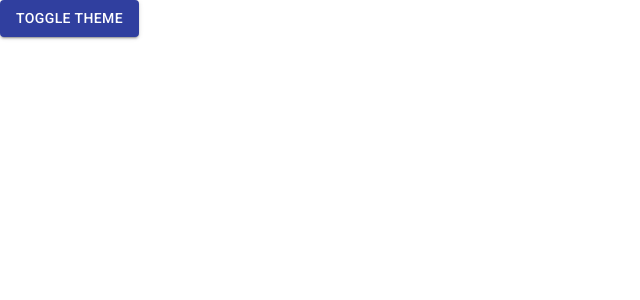
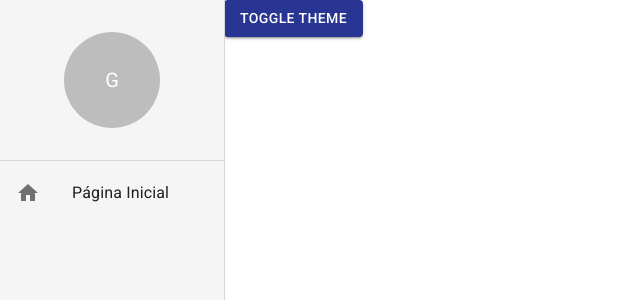
Before and after one commit to MASguilherme/crud-react-com-mui, a React (Create React App) app in the folder crud/: page /pagina-inicial in a window 1280 px wide. Shown: the top 300 px of the page, without its empty margins (0-640 px from the left). Built offline with nearby package versions, Linux system fonts and the light colour scheme.

Commit message:
feat: configurações do drawer

```diff
--- a/crud/src/App.tsx
+++ b/crud/src/App.tsx
@@ -1,12 +1,16 @@
 import { BrowserRouter } from 'react-router-dom';
 import { AppRoutes } from './routes';
 import { AppThemeProvider } from './shared/contexts';
+
+import { MenuLateral } from './shared/components';
 
 export const App = () => {
   return (
     <AppThemeProvider>
       <BrowserRouter>
-        <AppRoutes />
+        <MenuLateral>
+          <AppRoutes />
+        </MenuLateral>
       </BrowserRouter>
     </AppThemeProvider>
   );
--- a/crud/src/routes/index.tsx
+++ b/crud/src/routes/index.tsx
@@ -14,4 +14,4 @@
       <Route path='*' element={<Navigate to='pagina-inicial' />} />
     </Routes>
   );
-}
+};
--- a/crud/src/shared/components/index.ts
+++ b/crud/src/shared/components/index.ts
@@ -1 +1 @@
-export {};
+export * from './menu-lateral/MenuLateral';
--- /dev/null
+++ b/crud/src/shared/components/menu-lateral/MenuLateral.tsx
@@ -0,0 +1,51 @@
+import {
+  ListItemButton, ListItemIcon,
+  ListItemText, Icon,
+  Drawer, useTheme,
+  Divider, List,
+  Box, Avatar,
+} from '@mui/material';
+
+interface IMenuLateralProps {
+  children: React.ReactNode;
+}
+
+export const MenuLateral: React.FC<IMenuLateralProps> = ({ children }) => {
+  const theme = useTheme();
+
+  return (
+    <>
+      <Drawer open={true} variant={'permanent'}
+      >
+        <Box width={theme.spacing(28)} height='100%' display='flex' flexDirection='column'>
+
+          <Box width='100%' height={theme.spacing(20)}
+            display='flex' alignItems='center' justifyContent='center'
+          >
+            <Avatar sx={{ width: theme.spacing(12), height: theme.spacing(12) }}>
+              G
+            </Avatar>
+          </Box>
+
+          <Divider />
+
+          <Box flex={1}>
+            <List>
+              <ListItemButton>
+                <ListItemIcon>
+                  <Icon>home</Icon>
+                </ListItemIcon>
+                <ListItemText primary='Página Inicial' />
+              </ListItemButton>
+            </List>
+          </Box>
+
+        </Box>
+      </Drawer>
+
+      <Box height='100vh' marginLeft={theme.spacing(28)}>
+        {children}
+      </Box>
+    </>
+  );
+};
--- a/crud/src/shared/contexts/ThemeContext.tsx
+++ b/crud/src/shared/contexts/ThemeContext.tsx
@@ -7,7 +7,7 @@
   themeName: 'light' | 'dark';
   toggleTheme: () => void;
 }
-interface IThemeProviderProps {
+interface IAppThemeProviderProps {
   children: React.ReactNode;
 }
 
@@ -17,7 +17,7 @@
   return useContext(ThemeContext);
 };
 
-export const AppThemeProvider: React.FC<IThemeProviderProps> = ({ children }) => {
+export const AppThemeProvider: React.FC<IAppThemeProviderProps> = ({ children }) => {
   const [themeName, setThemeName] = useState<'light' | 'dark'>('light');
 
   const toggleTheme = useCallback(() => {
--- a/crud/src/shared/themes/Dark.ts
+++ b/crud/src/shared/themes/Dark.ts
@@ -4,9 +4,9 @@
 export const DarkTheme = createTheme({
   palette: {
     primary: {
-      main: indigo[700],
-      dark: indigo[800],
-      light: indigo[500],
+      main: indigo[800],
+      dark: indigo[900],
+      light: indigo[600],
       contrastText: '#FFFFFF'
     },
     secondary: {
@@ -18,6 +18,7 @@
     background: {
       default: '#0a1929',
       paper: '#001e3c'
-    }
+    },
+    mode: 'dark'
   },
 });
--- a/crud/src/shared/themes/Light.ts
+++ b/crud/src/shared/themes/Light.ts
@@ -4,9 +4,9 @@
 export const LightTheme = createTheme({
   palette: {
     primary: {
-      main: indigo[700],
-      dark: indigo[800],
-      light: indigo[500],
+      main: indigo[800],
+      dark: indigo[900],
+      light: indigo[600],
       contrastText: '#FFFFFF',
     },
     secondary: {
@@ -17,7 +17,7 @@
     },
     background: {
       default: '#FFFFFF',
-      paper: '#E7FBF0'
+      paper: '#F5F5F5'
     }
   },
 
```
Also changed, not shown: crud/.eslintrc.json. Lines whose indentation alone changed are shown as unchanged.
